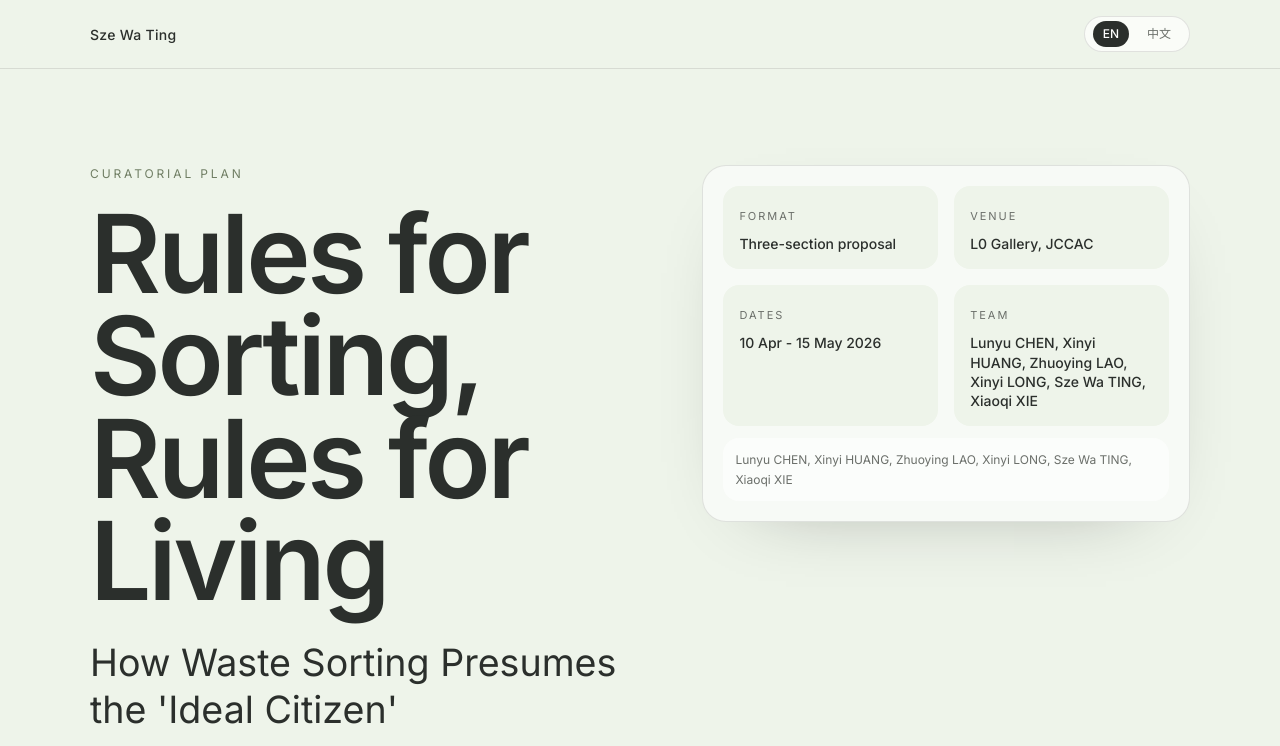
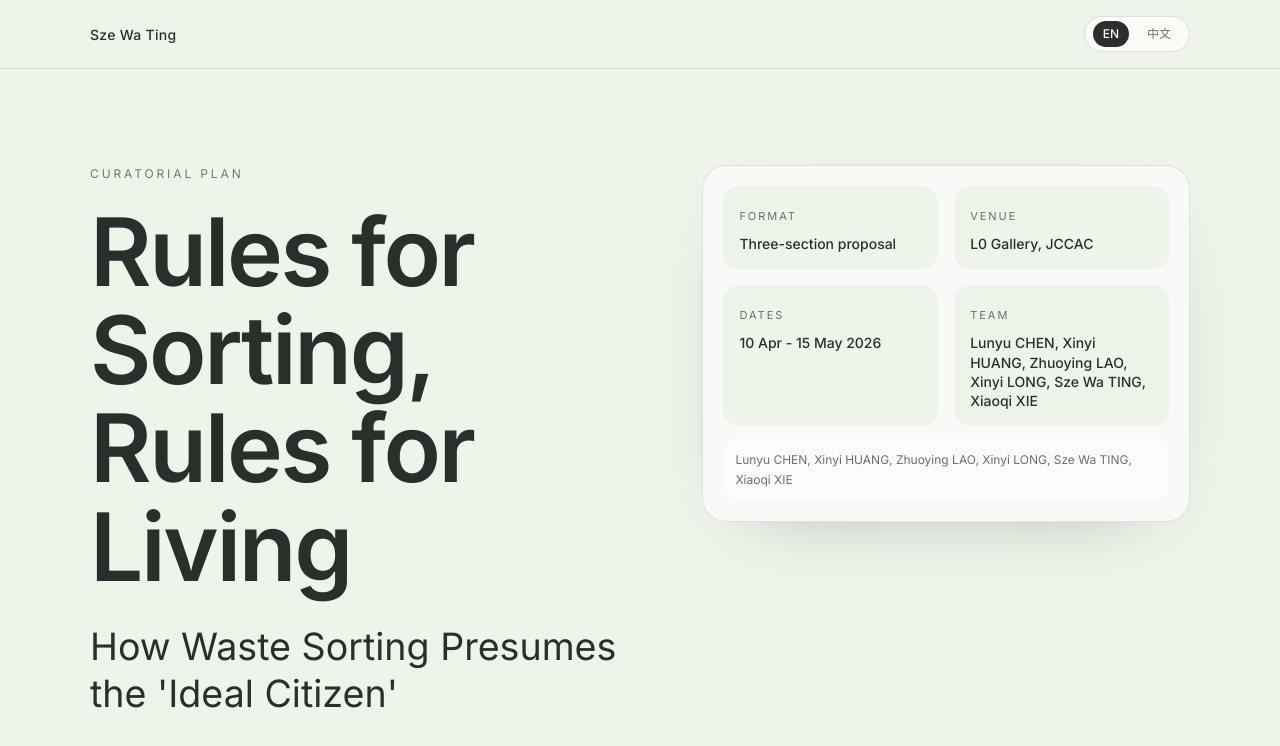
Before and after one commit to tingsze0-sys/WastendProjectPage, a React (Vite) app: page / in a window 1280 px wide. Shown: the top 746 px of the page. Built offline with nearby package versions, Linux system fonts and the light colour scheme.

Commit message:
Fix desktop hero title spacing

```diff
--- a/src/app/pages/wastend.tsx
+++ b/src/app/pages/wastend.tsx
@@ -315,7 +315,7 @@ export function WastendPage() {
               </span>
             </FadeUp>
             <FadeUp delay={0.08} y={28}>
-              <h1 className="mt-5 max-w-[9.8ch] text-[clamp(2.62rem,10.4vw,6.8rem)] font-semibold leading-[1.08] tracking-[-0.03em] text-[var(--ink)] sm:max-w-[11ch] sm:leading-[0.98] md:leading-[0.94]">
+              <h1 className="mt-5 max-w-[9.8ch] text-[clamp(2.62rem,8.8vw,5.9rem)] font-semibold leading-[1.08] tracking-[-0.025em] text-[var(--ink)] sm:max-w-[11ch] sm:leading-[1.06] md:leading-[1.04]">
                 {t("hero.title")}
               </h1>
             </FadeUp>
```
